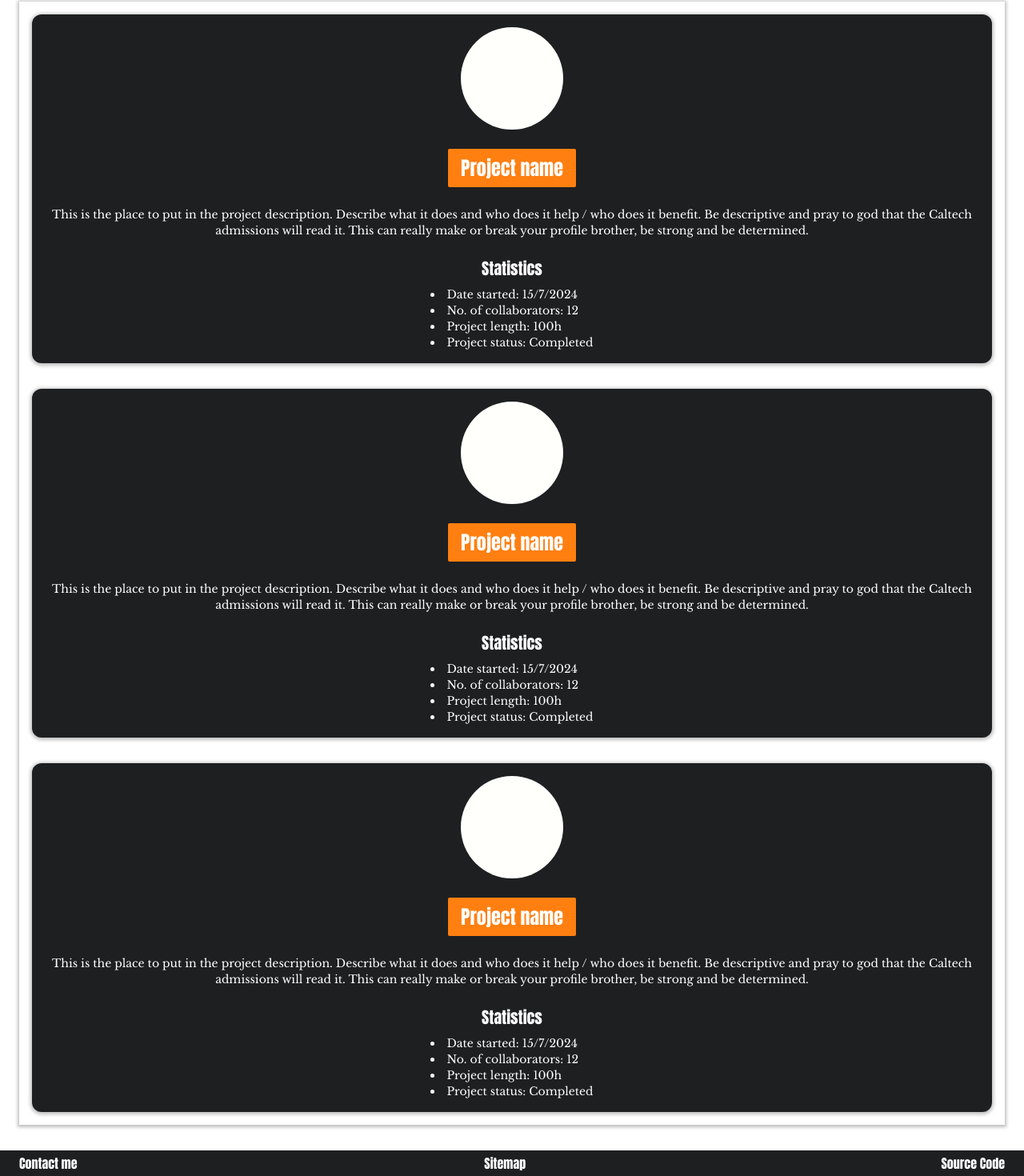
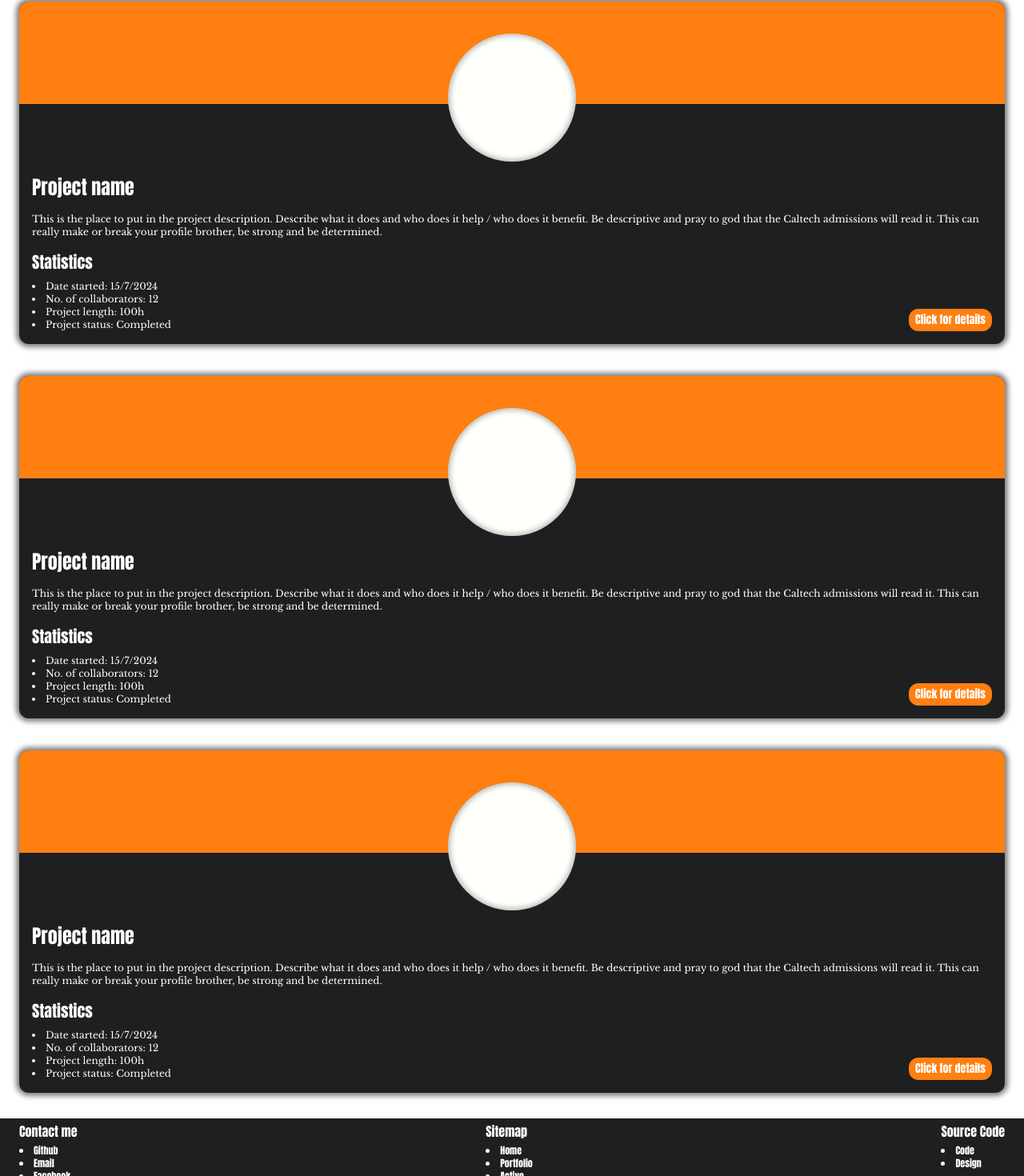
Before and after one commit to Hy-LeTuan/Hy-LeTuan.github.io, a React (Vite) app in the folder personal-profile/: page /active in a window 1280 px wide. Shown: the part 286-1756 px from the top of the page at 80% size. Built offline with nearby package versions, Linux system fonts and the light colour scheme.

Commit message:
update card layout + UI overhaul

```diff
--- a/personal-profile/src/index.css
+++ b/personal-profile/src/index.css
@@ -3,6 +3,7 @@
 @tailwind utilities;
 
 @layer components {
+	/* Buttons  */
 	.btn {
 		@apply flex items-center justify-center text-center border-solid;
 	}
@@ -14,6 +15,12 @@
 	.btn-header-active {
 		@apply font-heading-font border-border-translucent-black bg-accent rounded-full border-1 h-5 w-16 text-white p-0 text-xs transition-colors shadow-xs;
 	}
+
+	.btn-card-footer {
+		@apply bg-accent px-2 py-1 rounded-xl;
+	}
+
+	/* Cards */
 
 	.card {
 		@apply shadow-card px-4 py-4 col-span-1 mb-8;
@@ -31,28 +38,50 @@
 		@apply font-heading-font text-accent text-2xl;
 	}
 
+	.project-card {
+		@apply shadow-projectcard relative overflow-hidden flex flex-col col-span-1 gap-4 pb-4 justify-center items-center bg-primary rounded-xl;
+	}
+
+	.project-card-body {
+		@apply flex flex-col w-full px-4 gap-4 items-start;
+	}
+
+	.project-card-stats {
+		@apply flex flex-col gap-2 justify-center items-start;
+	}
+
+	.project-card-footer {
+		@apply flex justify-between items-end w-full;
+	}
+
+	.blog-card {
+		@apply shadow-xs flex flex-col gap-2 justify-center items-center bg-primary rounded-md shadow-projectcard;
+	}
+
+	.blog-card-body {
+		@apply flex flex-col gap-4 py-4 px-8;
+	}
+
+	/* Utilities */
+
 	.main-section {
 		@apply grid grid-cols-1 px-6;
+	}
+
+	.row {
+		@apply flex justify-between items-center rounded-md px-4 py-1;
 	}
 
 	.statistic-row {
 		@apply flex justify-between items-center bg-primary text-white rounded-md px-4 py-1 font-heading-font;
 	}
 
-	.project-card {
-		@apply shadow-card flex flex-col gap-6 p-4 justify-center items-center bg-primary rounded-xl;
+	.card-holder {
+		@apply flex flex-col gap-10;
 	}
 
-	.project-card-stats {
-		@apply flex flex-col gap-2 justify-center items-center;
-	}
-
-	.blog-card {
-		@apply shadow-xs flex flex-col gap-2 justify-center items-center bg-primary rounded-md;
-	}
-
-	.blog-card-body {
-		@apply flex flex-col gap-4 py-4 px-8;
+	.section-banner {
+		@apply w-full p-2 bg-primary relative overflow-hidden mt-10 mb-10;
 	}
 }
 
--- a/personal-profile/src/layout/Footer.jsx
+++ b/personal-profile/src/layout/Footer.jsx
@@ -1,4 +1,5 @@
 import React from "react";
+import { Link } from "react-router-dom";
 
 function Footer() {
 	return (
@@ -10,16 +11,20 @@ function Footer() {
 					</h4>
 					<ul className="text-xs font-heading-font text-white list-disc list-inside">
 						<li>
-							<a href="">Github</a>
+							<a href="https://github.com/Hy-LeTua">Github</a>
 						</li>
 						<li>
-							<a href="">Email</a>
+							<a href="mailto:letuanhy1507@gmail.co">Email</a>
 						</li>
 						<li>
-							<a href="">Facebook</a>
+							<a href="https://www.facebook.com/hy.le.148553">
+								Facebook
+							</a>
 						</li>
 						<li>
-							<a href="">Instagram</a>
+							<a href="https://www.youtube.com/@B--LeTuanHy">
+								Youtube
+							</a>
 						</li>
 					</ul>
 				</div>
@@ -29,16 +34,16 @@ function Footer() {
 					</h4>
 					<ul className="text-xs font-heading-font text-white list-disc list-inside">
 						<li>
-							<a href="">Home</a>
+							<Link to={"/"}>Home</Link>
 						</li>
 						<li>
-							<a href="">Portfolio</a>
+							<Link to={"/portfolio"}>Portfolio</Link>
 						</li>
 						<li>
-							<a href="">Roadmap</a>
+							<Link to={"/active"}>Active</Link>
 						</li>
 						<li>
-							<a href="">Blogs</a>
+							<Link to={"/blogs"}>Blogs</Link>
 						</li>
 					</ul>
 				</div>
@@ -48,10 +53,14 @@ function Footer() {
 					</h4>
 					<ul className="text-xs font-heading-font text-white list-disc list-inside">
 						<li>
-							<a href="">Code</a>
+							<a href="https://github.com/Hy-LeTuan/Hy-LeTuan.github.io">
+								Code
+							</a>
 						</li>
 						<li>
-							<a href="">Sketch</a>
+							<a href="https://www.figma.com/design/lW4cexjjTae8wdPYTYhhPI/Personal-website?node-id=0-1&t=aIuyMq7IBc9j8uln-1">
+								Design
+							</a>
 						</li>
 					</ul>
 				</div>
--- /dev/null
+++ b/personal-profile/src/layout/SectionBanner.jsx
@@ -0,0 +1,15 @@
+import React from "react";
+import SquareAnimation from "./SquareAnimation";
+
+function SectionBanner(bubbleCount, bannerTitle) {
+	return (
+		<div className="section-banner">
+			<h2 className="text-2xl font-heading-font text-white text-center">
+				{bannerTitle}
+			</h2>
+			{SquareAnimation(bubbleCount)}
+		</div>
+	);
+}
+
+export default SectionBanner;
--- a/personal-profile/src/views/Active.jsx
+++ b/personal-profile/src/views/Active.jsx
@@ -13,18 +13,17 @@ function Active() {
 				</div>
 			</section>
 
-			<section className="mt-10">
+			<section className="mt-10 mb-8">
 				<div className="main-section">
-					<div className="card">
-						<div className="card-body-single-column justify-center gap-8">
+					<div className="card-holder">
 						<div className="project-card">
-								<div className="relative z-10 rounded-full w-32 h-32 bg-secondary"></div>
-								<div className="bg-accent rounded-sm py-2 px-4">
-									<h1 className="text-2xl font-heading-font text-white">
+							<div className="absolute top-0 left-0 bg-accent w-full h-32"></div>
+							<div className="z-10 rounded-full w-40 h-40 bg-secondary shadow-project mt-10"></div>
+							<div className="project-card-body">
+								<h2 className="text-left text-2xl font-heading-font text-white">
 									Project name
-									</h1>
-								</div>
-								<p className="text-sm text-center text-white font-body-font">
+								</h2>
+								<p className="text-xs text-left text-white font-body-font">
 									This is the place to put in the project
 									description. Describe what it does and who
 									does it help / who does it benefit. Be
@@ -33,27 +32,34 @@ function Active() {
 									make or break your profile brother, be
 									strong and be determined.
 								</p>
+								<div className="project-card-footer">
 									<div className="project-card-stats">
-									<h2 className="text-xl font-heading-font text-white">
+										<h4 className="text-left text-xl font-heading-font text-white">
 											Statistics
-									</h2>
-									<ul className="text-left list-disc list-inside font-body-font text-sm text-white">
+										</h4>
+										<ul className="text-left list-disc list-inside font-body-font text-xs text-white">
 											<li>Date started: 15/7/2024</li>
 											<li>No. of collaborators: 12</li>
 											<li>Project length: 100h</li>
 											<li>Project status: Completed</li>
 										</ul>
 									</div>
+									<button className="btn btn-card-footer">
+										<h6 className="text-sm font-heading-font text-white">
+											Click for details
+										</h6>
+									</button>
 								</div>
-
+							</div>
+						</div>
 						<div className="project-card">
-								<div className="relative z-10 rounded-full w-32 h-32 bg-secondary"></div>
-								<div className="bg-accent rounded-sm py-2 px-4">
-									<h1 className="text-2xl font-heading-font text-white">
+							<div className="absolute top-0 left-0 bg-accent w-full h-32"></div>
+							<div className="z-10 rounded-full w-40 h-40 bg-secondary shadow-project mt-10"></div>
+							<div className="project-card-body">
+								<h2 className="text-left text-2xl font-heading-font text-white">
 									Project name
-									</h1>
-								</div>
-								<p className="text-sm text-center text-white font-body-font">
+								</h2>
+								<p className="text-xs text-left text-white font-body-font">
 									This is the place to put in the project
 									description. Describe what it does and who
 									does it help / who does it benefit. Be
@@ -62,27 +68,34 @@ function Active() {
 									make or break your profile brother, be
 									strong and be determined.
 								</p>
+								<div className="project-card-footer">
 									<div className="project-card-stats">
-									<h2 className="text-xl font-heading-font text-white">
+										<h4 className="text-left text-xl font-heading-font text-white">
 											Statistics
-									</h2>
-									<ul className="text-left list-disc list-inside font-body-font text-sm text-white">
+										</h4>
+										<ul className="text-left list-disc list-inside font-body-font text-xs text-white">
 											<li>Date started: 15/7/2024</li>
 											<li>No. of collaborators: 12</li>
 											<li>Project length: 100h</li>
 											<li>Project status: Completed</li>
 										</ul>
 									</div>
+									<button className="btn btn-card-footer">
+										<h6 className="text-sm font-heading-font text-white">
+											Click for details
+										</h6>
+									</button>
 								</div>
-
+							</div>
+						</div>
 						<div className="project-card">
-								<div className="relative z-10 rounded-full w-32 h-32 bg-secondary"></div>
-								<div className="bg-accent rounded-sm py-2 px-4">
-									<h1 className="text-2xl font-heading-font text-white">
+							<div className="absolute top-0 left-0 bg-accent w-full h-32"></div>
+							<div className="z-10 rounded-full w-40 h-40 bg-secondary shadow-project mt-10"></div>
+							<div className="project-card-body">
+								<h2 className="text-left text-2xl font-heading-font text-white">
 									Project name
-									</h1>
-								</div>
-								<p className="text-sm text-center text-white font-body-font">
+								</h2>
+								<p className="text-xs text-left text-white font-body-font">
 									This is the place to put in the project
 									description. Describe what it does and who
 									does it help / who does it benefit. Be
@@ -91,16 +104,23 @@ function Active() {
 									make or break your profile brother, be
 									strong and be determined.
 								</p>
+								<div className="project-card-footer">
 									<div className="project-card-stats">
-									<h2 className="text-xl font-heading-font text-white">
+										<h4 className="text-left text-xl font-heading-font text-white">
 											Statistics
-									</h2>
-									<ul className="text-left list-disc list-inside font-body-font text-sm text-white">
+										</h4>
+										<ul className="text-left list-disc list-inside font-body-font text-xs text-white">
 											<li>Date started: 15/7/2024</li>
 											<li>No. of collaborators: 12</li>
 											<li>Project length: 100h</li>
 											<li>Project status: Completed</li>
 										</ul>
+									</div>
+									<button className="btn btn-card-footer">
+										<h6 className="text-sm font-heading-font text-white">
+											Click for details
+										</h6>
+									</button>
 								</div>
 							</div>
 						</div>
--- a/personal-profile/src/views/Portfolio.jsx
+++ b/personal-profile/src/views/Portfolio.jsx
@@ -1,6 +1,7 @@
 import React from "react";
 import SquareAnimation from "../layout/SquareAnimation";
 import MediaHeader from "../layout/MediaHeader";
+import SectionBanner from "../layout/SectionBanner";
 
 function Portfolio() {
 	return (
@@ -14,16 +15,35 @@ function Portfolio() {
 			</section>
 			<section className="mt-10">
 				<div className="main-section">
-					<div className="card">
-						<div className="card-body-single-column justify-center gap-8">
+					<div className="shadow-card flex flex-col overflow-hidden">
+						<div className="bg-neutral flex justify-center items-center px-1 py-3">
+							<h2 className="font-heading-font text-white text-2xl">
+								Overall Statistics
+							</h2>
+						</div>
+						<div className="flex flex-col gap-6 px-6 py-6">
+							<div className="row font-heading-font text-white bg-accent">
+								<h3 className="text-xl">Total Projects</h3>
+								<h3 className="text-xl">156</h3>
+							</div>
+							<div className="row font-heading-font text-white bg-success">
+								<h3 className="text-xl">Finished Projects</h3>
+								<h3 className="text-xl">156</h3>
+							</div>
+						</div>
+					</div>
+				</div>
+				{SectionBanner(6, "My projects")}
+				<div className="main-section">
+					<div className="card-holder">
 						<div className="project-card">
-								<div className="relative z-10 rounded-full w-32 h-32 bg-secondary"></div>
-								<div className="bg-accent rounded-sm py-2 px-4">
-									<h2 className="text-2xl font-heading-font text-white">
+							<div className="absolute top-0 left-0 bg-accent w-full h-32"></div>
+							<div className="z-10 rounded-full w-40 h-40 bg-secondary shadow-project mt-10"></div>
+							<div className="project-card-body">
+								<h2 className="text-left text-2xl font-heading-font text-white">
 									Project name
 								</h2>
-								</div>
-								<p className="text-sm text-center text-white font-body-font">
+								<p className="text-xs text-left text-white font-body-font">
 									This is the place to put in the project
 									description. Describe what it does and who
 									does it help / who does it benefit. Be
@@ -32,26 +52,34 @@ function Portfolio() {
 									make or break your profile brother, be
 									strong and be determined.
 								</p>
+								<div className="project-card-footer">
 									<div className="project-card-stats">
-									<h4 className="text-xl font-heading-font text-white">
+										<h4 className="text-left text-xl font-heading-font text-white">
 											Statistics
 										</h4>
-									<ul className="text-left list-disc list-inside font-body-font text-sm text-white">
+										<ul className="text-left list-disc list-inside font-body-font text-xs text-white">
 											<li>Date started: 15/7/2024</li>
 											<li>No. of collaborators: 12</li>
 											<li>Project length: 100h</li>
 											<li>Project status: Completed</li>
 										</ul>
 									</div>
+									<button className="btn btn-card-footer">
+										<h6 className="text-sm font-heading-font text-white">
+											Click for details
+										</h6>
+									</button>
+								</div>
+							</div>
 						</div>
 						<div className="project-card">
-								<div className="relative z-10 rounded-full w-32 h-32 bg-secondary"></div>
-								<div className="bg-accent rounded-sm py-2 px-4">
-									<h2 className="text-2xl font-heading-font text-white">
+							<div className="absolute top-0 left-0 bg-accent w-full h-32"></div>
+							<div className="z-10 rounded-full w-40 h-40 bg-secondary shadow-project mt-10"></div>
+							<div className="project-card-body">
+								<h2 className="text-left text-2xl font-heading-font text-white">
 									Project name
 								</h2>
-								</div>
-								<p className="text-sm text-center text-white font-body-font">
+								<p className="text-xs text-left text-white font-body-font">
 									This is the place to put in the project
 									description. Describe what it does and who
 									does it help / who does it benefit. Be
@@ -60,26 +88,34 @@ function Portfolio() {
 									make or break your profile brother, be
 									strong and be determined.
 								</p>
+								<div className="project-card-footer">
 									<div className="project-card-stats">
-									<h4 className="text-xl font-heading-font text-white">
+										<h4 className="text-left text-xl font-heading-font text-white">
 											Statistics
 										</h4>
-									<ul className="text-left list-disc list-inside font-body-font text-sm text-white">
+										<ul className="text-left list-disc list-inside font-body-font text-xs text-white">
 											<li>Date started: 15/7/2024</li>
 											<li>No. of collaborators: 12</li>
 											<li>Project length: 100h</li>
 											<li>Project status: Completed</li>
 										</ul>
 									</div>
+									<button className="btn btn-card-footer">
+										<h6 className="text-sm font-heading-font text-white">
+											Click for details
+										</h6>
+									</button>
+								</div>
+							</div>
 						</div>
 						<div className="project-card">
-								<div className="relative z-10 rounded-full w-32 h-32 bg-secondary"></div>
-								<div className="bg-accent rounded-sm py-2 px-4">
-									<h2 className="text-2xl font-heading-font text-white">
+							<div className="absolute top-0 left-0 bg-accent w-full h-32"></div>
+							<div className="z-10 rounded-full w-40 h-40 bg-secondary shadow-project mt-10"></div>
+							<div className="project-card-body">
+								<h2 className="text-left text-2xl font-heading-font text-white">
 									Project name
 								</h2>
-								</div>
-								<p className="text-sm text-center text-white font-body-font">
+								<p className="text-xs text-left text-white font-body-font">
 									This is the place to put in the project
 									description. Describe what it does and who
 									does it help / who does it benefit. Be
@@ -88,55 +124,54 @@ function Portfolio() {
 									make or break your profile brother, be
 									strong and be determined.
 								</p>
+								<div className="project-card-footer">
 									<div className="project-card-stats">
-									<h4 className="text-xl font-heading-font text-white">
+										<h4 className="text-left text-xl font-heading-font text-white">
 											Statistics
 										</h4>
-									<ul className="text-left list-disc list-inside font-body-font text-sm text-white">
+										<ul className="text-left list-disc list-inside font-body-font text-xs text-white">
 											<li>Date started: 15/7/2024</li>
 											<li>No. of collaborators: 12</li>
 											<li>Project length: 100h</li>
 											<li>Project status: Completed</li>
 										</ul>
 									</div>
+									<button className="btn btn-card-footer">
+										<h6 className="text-sm font-heading-font text-white">
+											Click for details
+										</h6>
+									</button>
+								</div>
+							</div>
 						</div>
 					</div>
 				</div>
 
+				{SectionBanner(6, "My certificates")}
+				<div className="main-section">
+					<div className="card-holder gap-1">
 						<div className="card">
-						<div className="card-body-single-column justify-center gap-6">
-							<h2 className="card-header">Certificates</h2>
-							<div className="card">
-								<div className="card-body-single-column justify-center gap-2">
-									<div className="w-full h-32 bg-neutral"></div>
+							<div className="card-body-single-column justify-center gap-4">
+								<div className="w-full h-40 bg-neutral"></div>
+								<div className="flex flex-col">
 									<h2 className="text-xl font-heading-font text-black text-left">
 										Title for each certificates
 									</h2>
-									<p className="text-sm font-body-font text-black text-left">
+									<p className="text-xs font-body-font text-black text-left">
 										Description for what you have done to
 										achieve the certificate
 									</p>
 								</div>
 							</div>
+						</div>
 						<div className="card">
-								<div className="card-body-single-column justify-center  gap-2">
-									<div className="w-full h-32 bg-neutral"></div>
+							<div className="card-body-single-column justify-center gap-4">
+								<div className="w-full h-40 bg-neutral"></div>
+								<div className="flex flex-col">
 									<h2 className="text-xl font-heading-font text-black text-left">
 										Title for each certificates
 									</h2>
-									<p className="text-sm font-body-font text-black text-left">
-										Description for what you have done to
-										achieve the certificate
-									</p>
-								</div>
-							</div>
-							<div className="card mb-0">
-								<div className="card-body-single-column justify-center gap-2">
-									<div className="w-full h-32 bg-neutral"></div>
-									<h2 className="text-xl font-heading-font text-black text-left">
-										Title for each certificates
-									</h2>
-									<p className="text-sm font-body-font text-black text-left">
+									<p className="text-xs font-body-font text-black text-left">
 										Description for what you have done to
 										achieve the certificate
 									</p>
--- a/personal-profile/tailwind.config.js
+++ b/personal-profile/tailwind.config.js
@@ -33,6 +33,8 @@ export default {
 				nav: "0px 8px 8px 0px rgba(0, 0, 0, 0.25)",
 				scroll: "0px 2px 4px 0px rgba(0, 0, 0, 0.25)",
 				card: "0px 1px 4px 2px rgba(0, 0, 0, 0.25)",
+				project: "inset 0px 0px 6px 3px rgba(0, 0, 0, 0.25)",
+				projectcard: "0px 0px 6px 4px rgba(0, 0, 0, 0.5)",
 			},
 		},
 	},
```
Also changed, not shown: personal-profile/src/layout/MediaHeader.jsx (+4 -4 lines), personal-profile/src/views/Blogs.jsx (+58 -51 lines), personal-profile/src/assets/expand.svg (added). Lines whose indentation alone changed are shown as unchanged.
